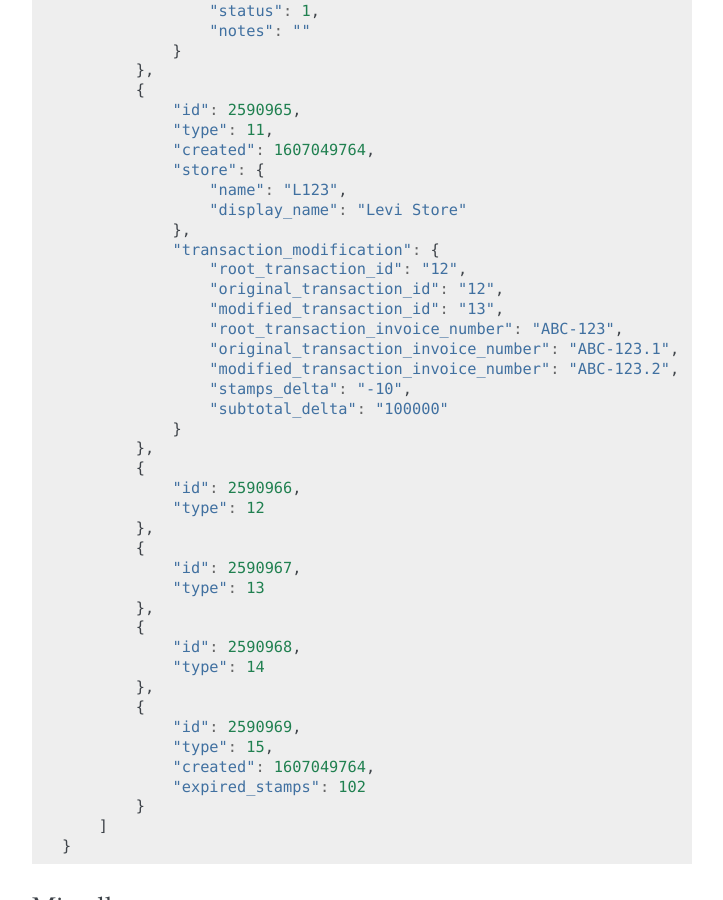
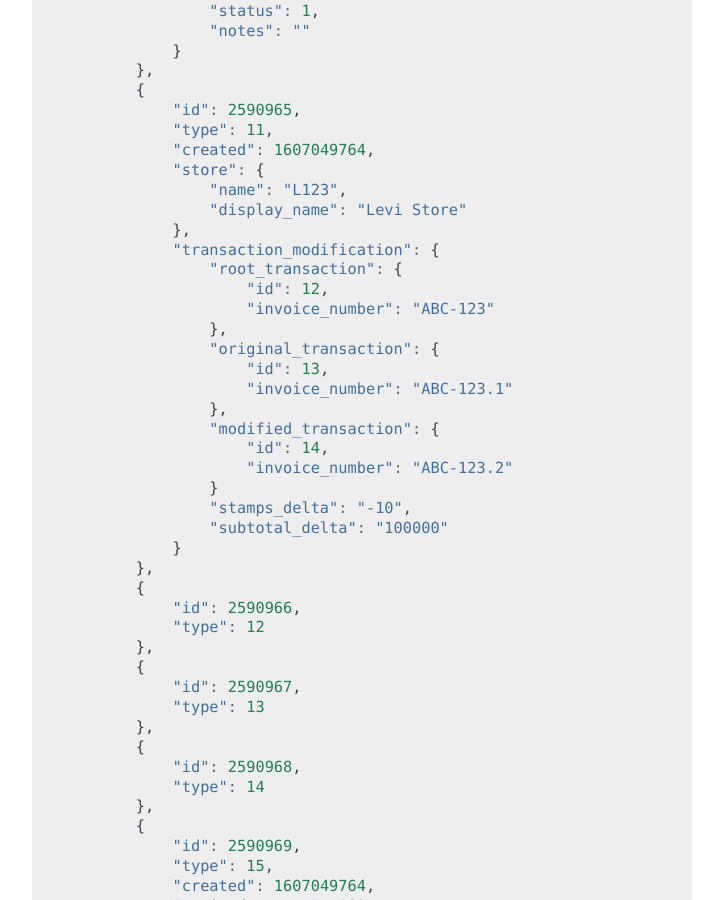
Before and after one commit to ui/stamps-api-docs, a Sphinx documentation site: the page built from source/activity_api.rst, in a window 1280 px wide and 900 px high, scrolled down 3040 px. Shown: the whole window, without its empty margins (388-1111 px from the left). Built offline with Sphinx 7.4.7, drawn with Linux system fonts in a browser that asks for light colours.

Commit message:
transaction modification object update on activities API

```diff
--- a/source/activity_api.rst
+++ b/source/activity_api.rst
@@ -162,12 +162,18 @@ Below is an example response on successful API call.
                     "display_name": "Levi Store"
                 },
                 "transaction_modification": {
-                    "root_transaction_id": "12",
-                    "original_transaction_id": "12",
-                    "modified_transaction_id": "13",
-                    "root_transaction_invoice_number": "ABC-123",
-                    "original_transaction_invoice_number": "ABC-123.1",
-                    "modified_transaction_invoice_number": "ABC-123.2",
+                    "root_transaction": {
+                        "id": 12,
+                        "invoice_number": "ABC-123"
+                    },
+                    "original_transaction": {
+                        "id": 13,
+                        "invoice_number": "ABC-123.1"
+                    },
+                    "modified_transaction": {
+                        "id": 14,
+                        "invoice_number": "ABC-123.2"
+                    }
                     "stamps_delta": "-10",
                     "subtotal_delta": "100000"
                 }
```
